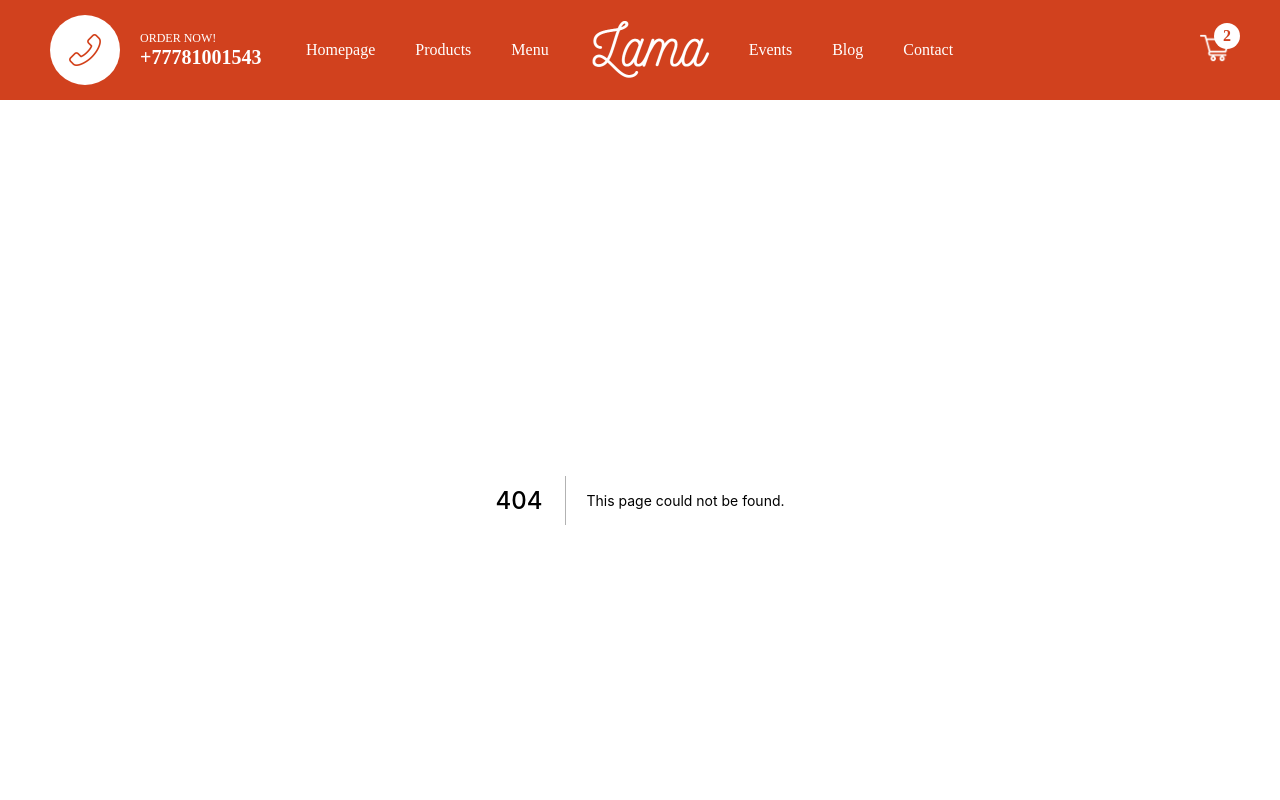
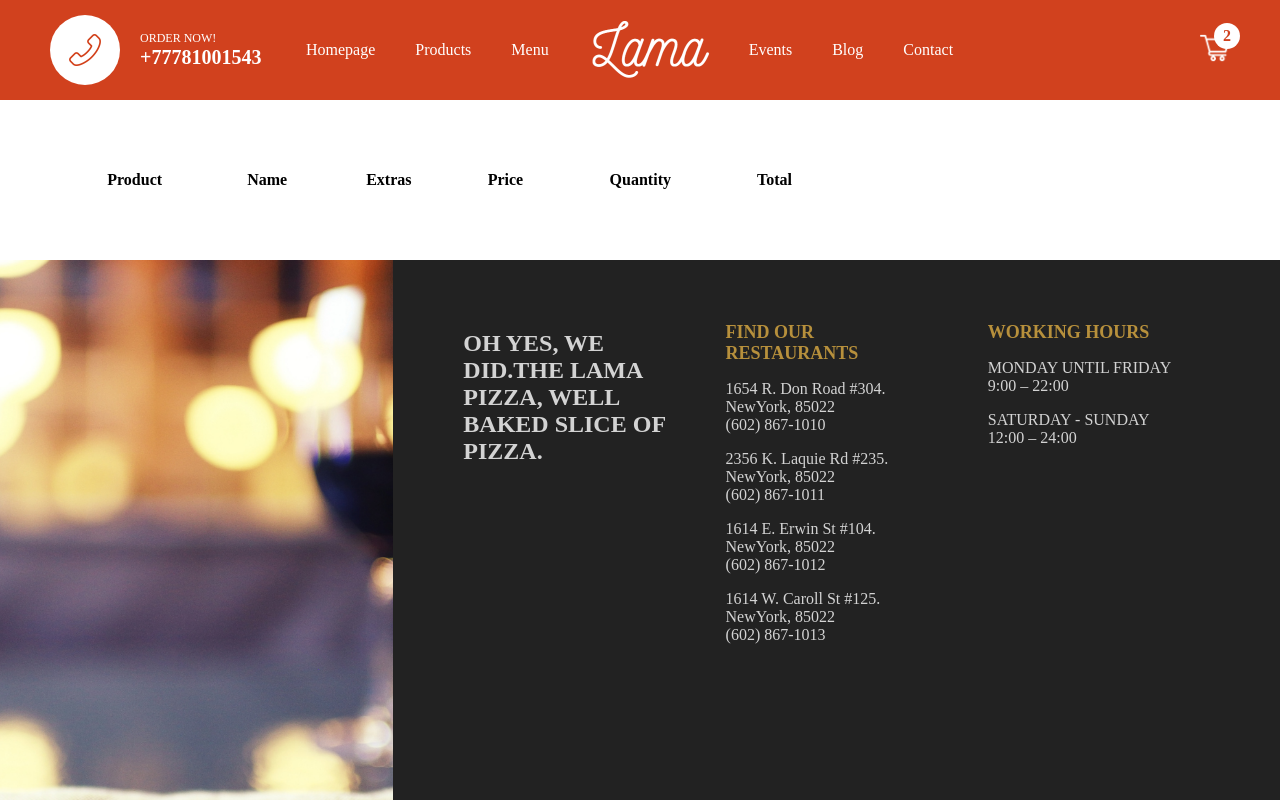
Before and after one commit to TOXA-DEV-R/next-js_food_ordering, a Next.js app: page /cart in a window 1280 px wide. Before the commit this address had no page. Shown: the top 800 px of the page. Built offline with nearby package versions, Linux system fonts and the light colour scheme.

Commit message:
I have started cart

```diff
--- /dev/null
+++ b/pages/cart.jsx
@@ -0,0 +1,24 @@
+import React from "react";
+import StyleCart from "../styles/StyleCart";
+
+const Cart = () => {
+  return (
+    <StyleCart>
+      <div className="left">
+        <table className="table">
+          <tr className="tr">
+            <th>Product</th>
+            <th>Name</th>
+            <th>Extras</th>
+            <th>Price</th>
+            <th>Quantity</th>
+            <th>Total</th>
+          </tr>
+        </table>
+      </div>
+      <div className="right"></div>
+    </StyleCart>
+  );
+};
+
+export default Cart;
--- /dev/null
+++ b/styles/StyleCart.js
@@ -0,0 +1,134 @@
+import styled from "styled-components";
+
+const StyleCart = styled.div`
+  padding: 50px;
+  display: flex;
+
+  .left {
+    flex: 2;
+  }
+
+  .right {
+    flex: 1;
+  }
+
+  .imgContainer {
+    width: 100px;
+    height: 100px;
+    position: relative;
+  }
+
+  .table {
+    width: 100%;
+    border-spacing: 20px;
+  }
+
+  .name {
+    font-weight: 500;
+    color: #d1411e;
+    font-size: 18px;
+  }
+
+  .total {
+    font-weight: 500;
+    font-size: 18px;
+  }
+
+  .wrapper {
+    width: 90%;
+    max-height: 300px;
+    background-color: #333;
+    padding: 50px;
+    padding-top: 10px;
+    display: flex;
+    flex-direction: column;
+    justify-content: space-between;
+    color: white;
+  }
+
+  .totalTextTitle {
+    margin-right: 10px;
+  }
+
+  .button {
+    height: 30px;
+    color: #d1411e;
+    font-weight: bold;
+    cursor: pointer;
+    margin-top: 20px;
+  }
+
+  @media screen and (max-width: 480px) {
+    flex-direction: column;
+    padding: 20px;
+
+    .table {
+      display: flex;
+      flex-direction: column;
+      align-items: center;
+      justify-content: center;
+    }
+
+    .trTitle {
+      display: none;
+    }
+
+    .tr {
+      display: flex;
+      flex-direction: column;
+      align-items: center;
+      justify-content: center;
+      margin-bottom: 20px;
+    }
+
+    .imgContainer {
+      width: 35vw;
+      height: 35vw;
+    }
+
+    .name,
+    .total {
+      font-size: 24px;
+    }
+
+    .extras,
+    .price,
+    .quantity {
+      font-size: 22px;
+    }
+
+    .price::before {
+      content: "Price: ";
+      font-weight: 500;
+    }
+    .quantity::before {
+      content: "Quantity: ";
+      font-weight: 500;
+    }
+    .total::before {
+      content: "Total: ";
+      font-weight: 500;
+    }
+
+    .wrapper {
+      width: 100%;
+    }
+  }
+
+  .paymentMethods {
+    margin-top: 10px;
+    display: flex;
+    flex-direction: column;
+  }
+
+  .payButton {
+    padding: 10px 5px;
+    cursor: pointer;
+    margin-bottom: 5px;
+    background-color: white;
+    color: teal;
+    font-weight: bold;
+  }
+`;
+
+export default StyleCart;
```
